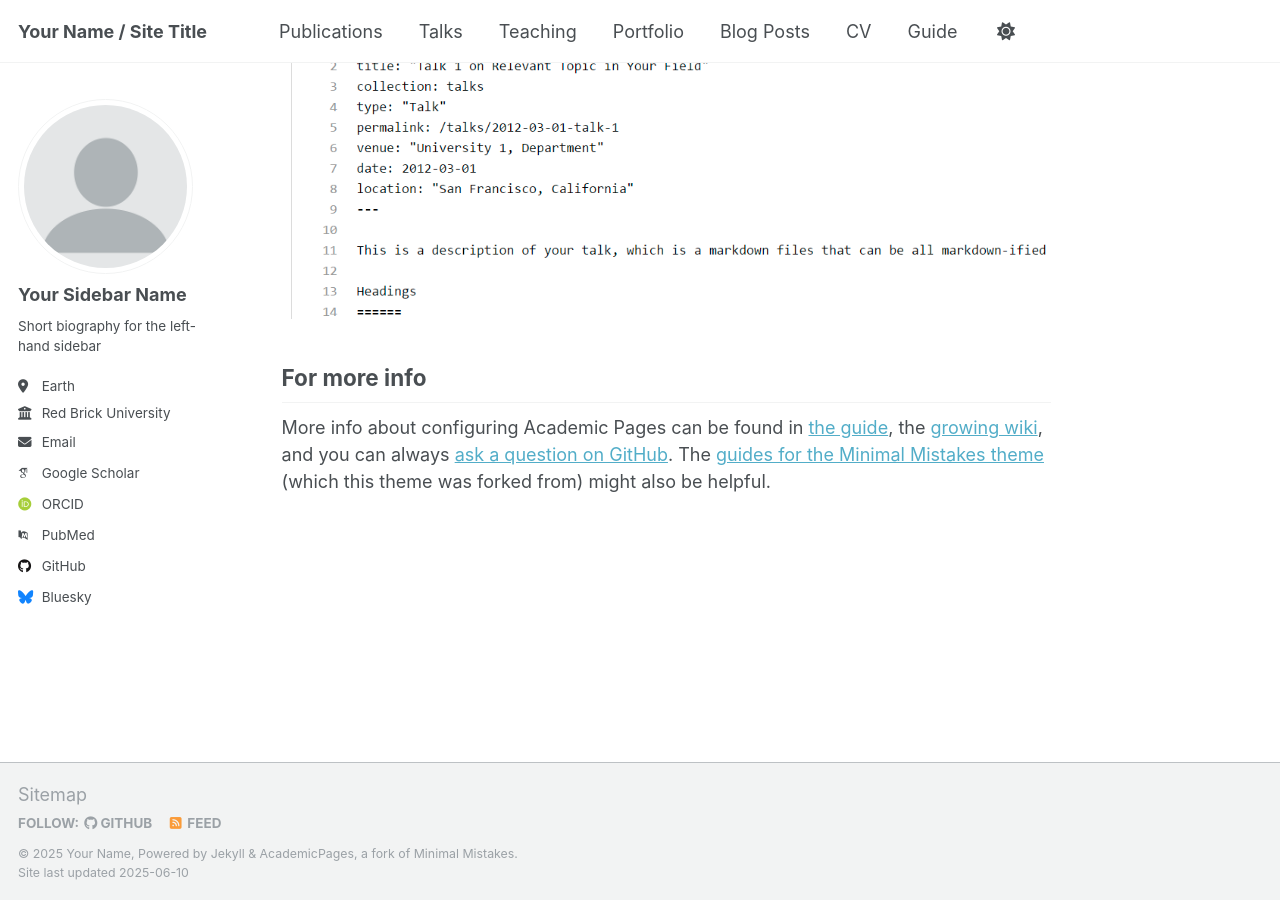
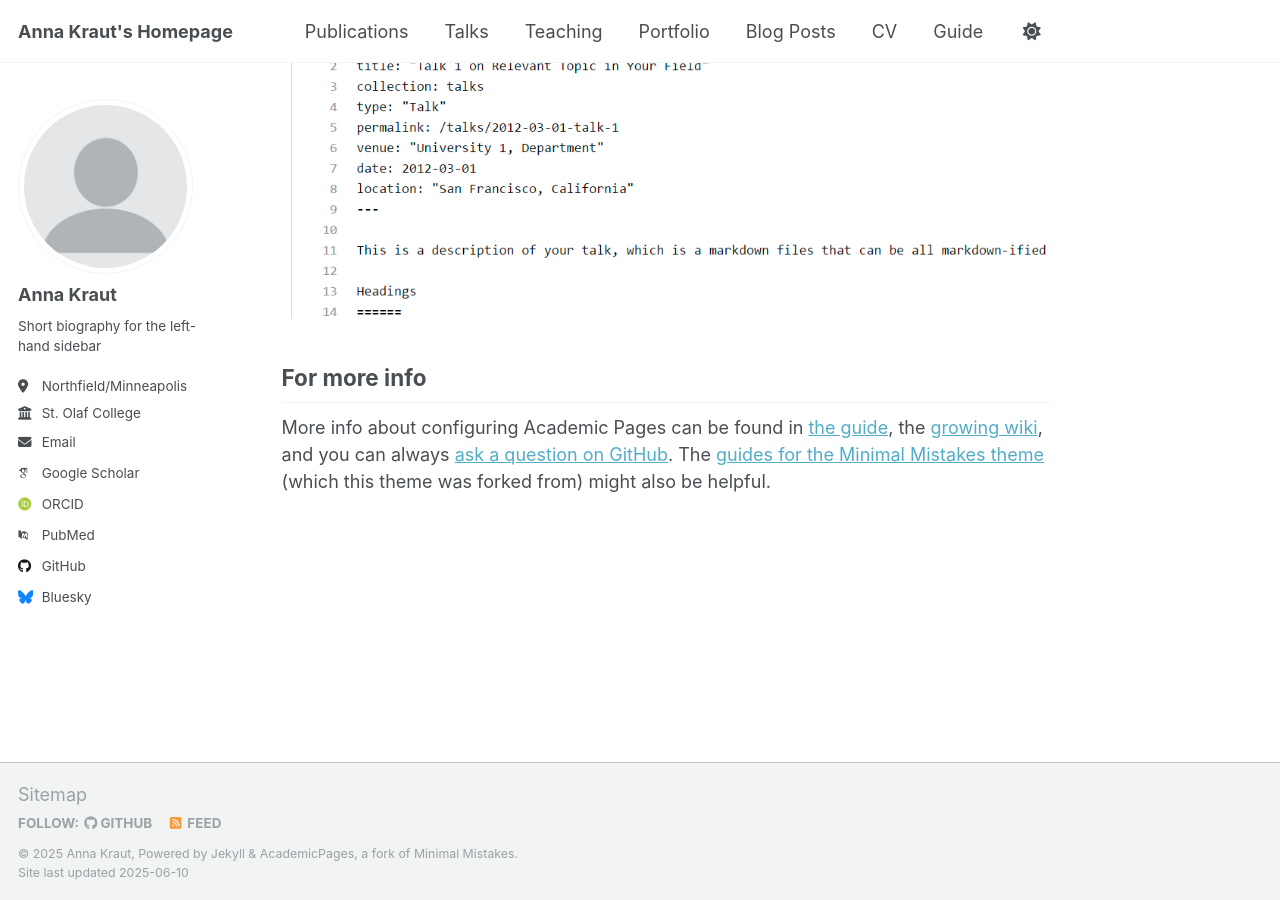
Before and after one commit to AnnaKraut/Homepage, a Jekyll site: the page built from _pages/about.md, in a window 1280 px wide and 900 px high, scrolled down 2636 px. Built offline with Jekyll 4.4.1, drawn with Linux system fonts in a browser that asks for light colours; some web fonts are replaced.

Commit message:
Update _config.yml
Set up configurations

```diff
--- a/_config.yml
+++ b/_config.yml
@@ -9,9 +9,9 @@
 # Basic Site Settings
 locale                   : "en-US"
 site_theme               : "default"
-title                    : "Your Name / Site Title"
+title                    : "Anna Kraut's Homepage"
 title_separator          : "-"
-name                     : &name "Your Name"
+name                     : &name "Anna Kraut"
 description              : &description "personal description"
 url                      : https://academicpages.github.io # the base hostname & protocol for your site e.g. "https://[your GitHub username].github.io" or if you already have some other page hosted on Github then use "https://[your GitHub username].github.io/[Your Repo Name]"
 baseurl                  : "" # the subpath of your site, e.g. "/blog"
@@ -23,13 +23,13 @@ repository               : "academicpages/academicpages.github.io"
 author:
   # Biographic information
   avatar           : "profile.png"
-  name             : "Your Sidebar Name"
+  name             : "Anna Kraut"
   pronouns         : # example: "she/her"
   bio              : "Short biography for the left-hand sidebar"
-  location         : "Earth"
-  employer         : "Red Brick University"
+  location         : "Northfield/Minneapolis"
+  employer         : "St. Olaf College"
   uri              : # URL
-  email            : "none@example.org"
+  email            : "kraut1@stola.edu"
 
   # Academic websites
   academia         : # URL
@@ -46,7 +46,7 @@ author:
   bitbucket        : # Username - Update with your username on the site
   codepen          : # Username
   dribbble         : # Username
-  github           : "academicpages"
+  github           : "AnnaKraut"
   kaggle           : # Username
   stackoverflow    : # User number or user number and name (i.e., use "1" or "1/jeff-atwood")
 
```
